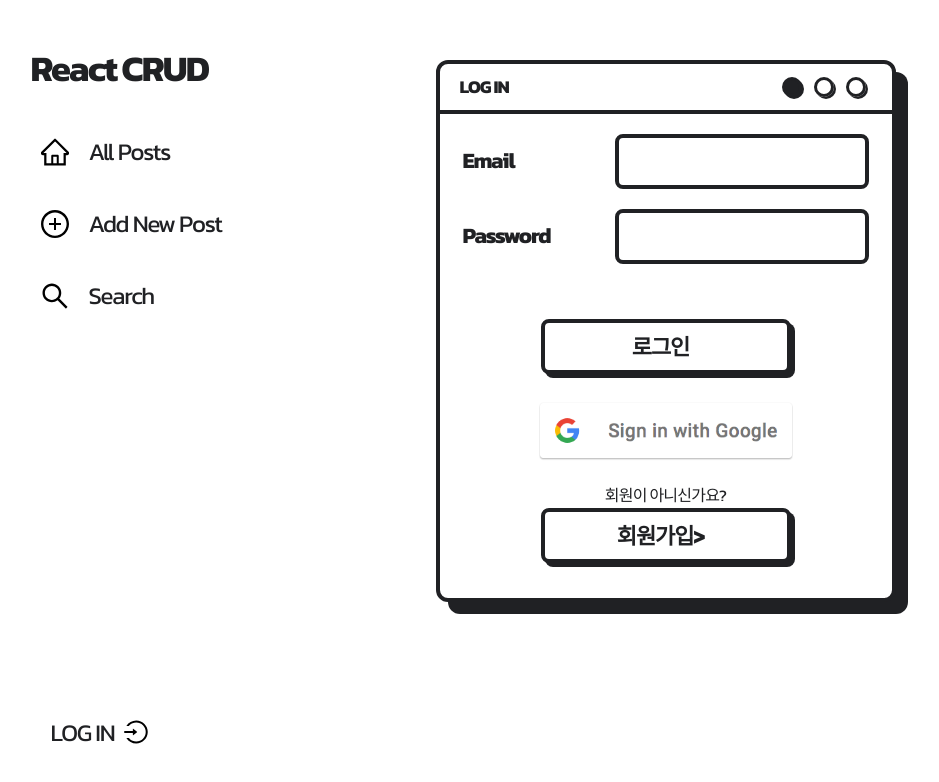
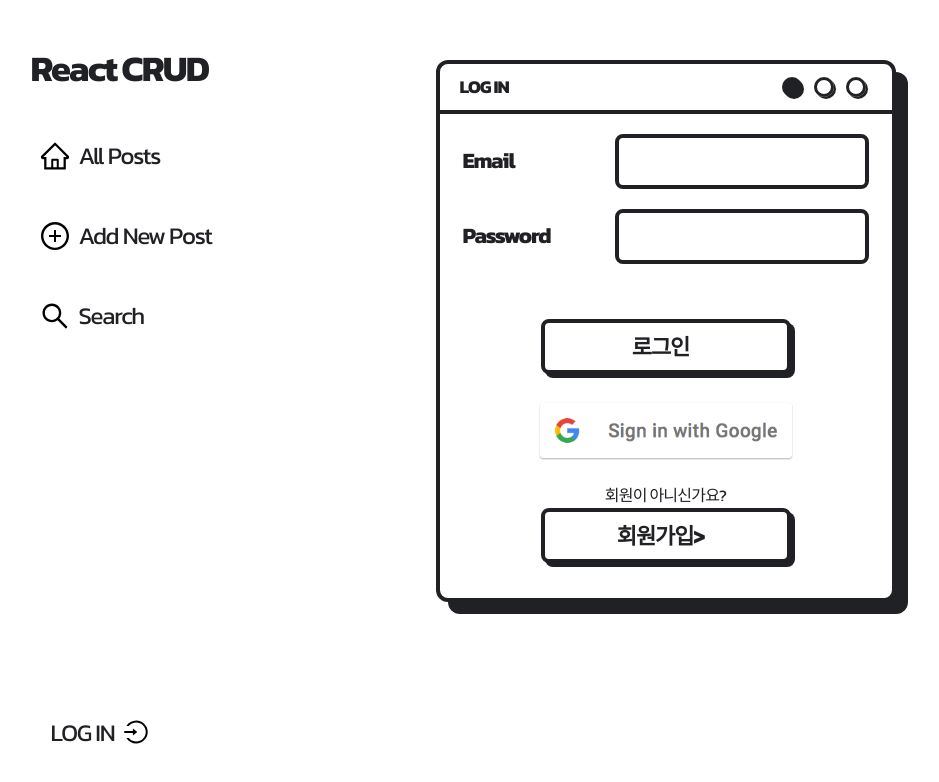
Before and after one commit to saanglee/nextjs-crud, a Next.js app: page /login in a window 1280 px wide. Shown: the top 782 px of the page, without its empty margins (132-1071 px from the left). Built offline with nearby package versions, Linux system fonts and the light colour scheme; no server answers; a web font is replaced by a local one.

Commit message:
modify: 메인 네비게이션 바 스타일 수정

```diff
--- a/src/components/layout/MainNavigation.module.scss
+++ b/src/components/layout/MainNavigation.module.scss
@@ -31,13 +31,19 @@
 
   :global {
     #{$self}__list {
-      // mobile
       width: 100%;
       display: flex;
       justify-content: space-around;
 
-      // tablet, pc
-      @include responsive.after(772px) {
+      @include responsive.between(772px, 1264px) {
+        & {
+          margin: 10px 0;
+          padding: 0 10px;
+          flex-direction: column;
+        }
+      }
+
+      @include responsive.after(1265px) {
         & {
           margin: 10px 0;
           flex-direction: column;
@@ -46,31 +52,43 @@
     }
 
     #{$self}__item {
-      width: 100%;
-
+      width: 60px;
+      height: 50px;
       display: flex;
+      justify-content: center;
+      align-items: center;
+      border-radius: 8px;
 
       @include responsive.between(772px, 1264px) {
         & {
-          padding: 16px 0;
+          width: 100%;
+          height: 70px;
           justify-content: center;
+          align-items: center;
         }
       }
 
       @include responsive.after(1265px) {
         & {
-          padding: 12px 10px;
-          margin: 10px 0;
+          width: 100%;
+          height: 80px;
           align-items: center;
+          padding: 0 10px;
 
           font-size: 24px;
           color: colors.$BLACK;
+          justify-content: left;
         }
+      }
+
+      &:hover {
+        background-color: #e2ecfe;
       }
     }
 
     #{$self}__item--pc {
       display: none;
+      padding: 0 10px;
 
       @include responsive.after(1265px) {
         display: block;
@@ -84,7 +102,12 @@
   display: none;
   margin: 20px 0;
 
-  @include responsive.after(772px) {
+  @include responsive.between(772px, 1264px) {
+    text-align: center;
+    display: block;
+  }
+
+  @include responsive.after(1265px) {
     display: block;
   }
 
@@ -94,17 +117,6 @@
       font-weight: 700;
       color: colors.$BLACK;
     }
-
-    // #{$self}__text--tablet {
-    //   display: block;
-    //   font-size: 36px;
-    //   font-weight: 700;
-    //   color: colors.$BLACK;
-
-    //   @include responsive.between(772px, 1264px) {
-    //     display: none;
-    //   }
-    // }
   }
 }
 
--- a/src/components/layout/MainNavigation.tsx
+++ b/src/components/layout/MainNavigation.tsx
@@ -12,7 +12,6 @@ const cx = classNames.bind(styles);
 const iconStyle = {
   color: '#000',
   fontSize: 28,
-  paddingRight: 20,
 };
 
 const MainNavigation = () => {
@@ -32,9 +31,6 @@ const MainNavigation = () => {
         <Link href="/" className="logo__text">
           React CRUD
         </Link>
-        {/* <Link href="/" className="logo__text--tablet">
-          R C
-        </Link> */}
       </div>
       <ul className="main-nav__list">
         <li>
```
